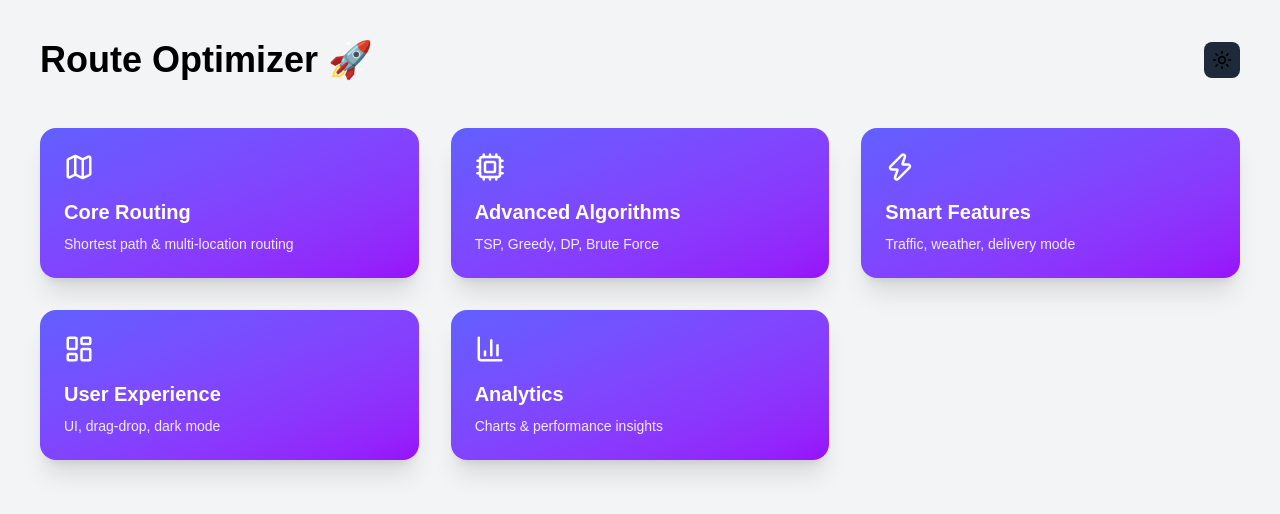
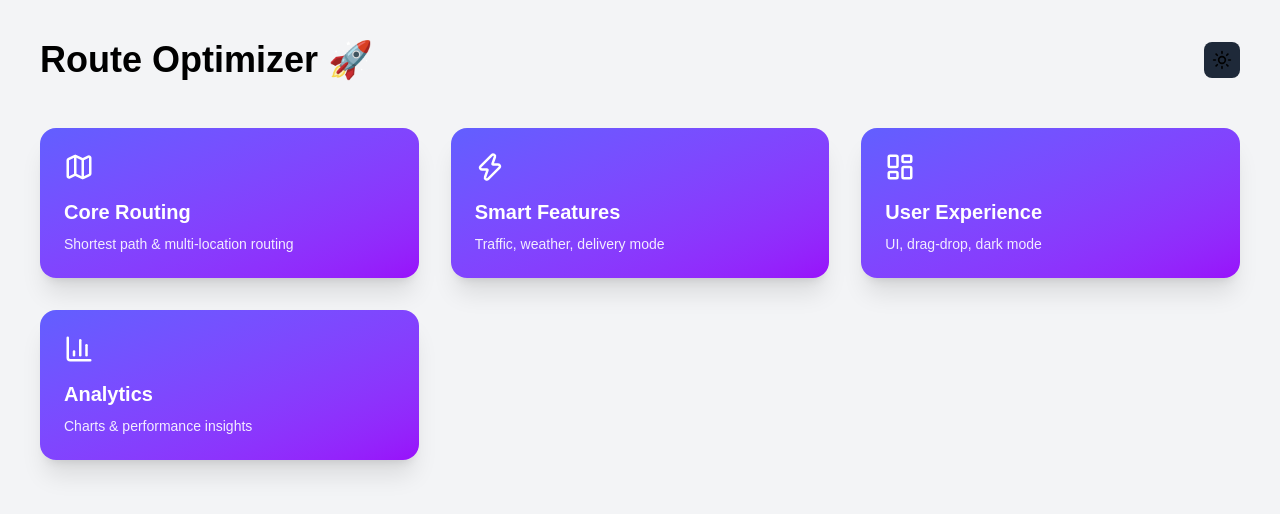
Before and after one commit to Amansingh675/route-optimizer, a Next.js app: page / in a window 1280 px wide. Shown: the top 514 px of the page. Built offline with nearby package versions, Linux system fonts and the light colour scheme.

Commit message:
Removed advanced algorithms section from landing page

```diff
--- a/app/advanced/page.tsx
+++ /dev/null
@@ -1,3 +0,0 @@
-export default function Page() {
-  return <div>Module Page</div>;
-}
--- a/app/core/page.tsx
+++ b/app/core/page.tsx
@@ -5,11 +5,11 @@ import MapWrapper from "@/components/MapWrapper";
 export default function CorePage() {
   return (
     <div className="min-h-screen bg-gray-900 text-white p-6">
-      <h1 className="text-3xl mb-4">Core Routing Module</h1>
+      <h1 className="text-3xl mb-4">
+        Core Routing
+      </h1>
 
-      <p className="mb-4">
-        Click on map to add locations
-      </p>
+      <p>Basic route drawing & distance calculation</p>
 
       <MapWrapper />
     </div>
--- a/app/page.tsx
+++ b/app/page.tsx
@@ -14,12 +14,6 @@ const features = [
     desc: "Shortest path & multi-location routing",
     link: "/core",
     icon: Map,
-  },
-  {
-    title: "Advanced Algorithms",
-    desc: "TSP, Greedy, DP, Brute Force",
-    link: "/advanced",
-    icon: Cpu,
   },
   {
     title: "Smart Features",
```
Also changed, not shown: components/Sidebar.tsx (added).
